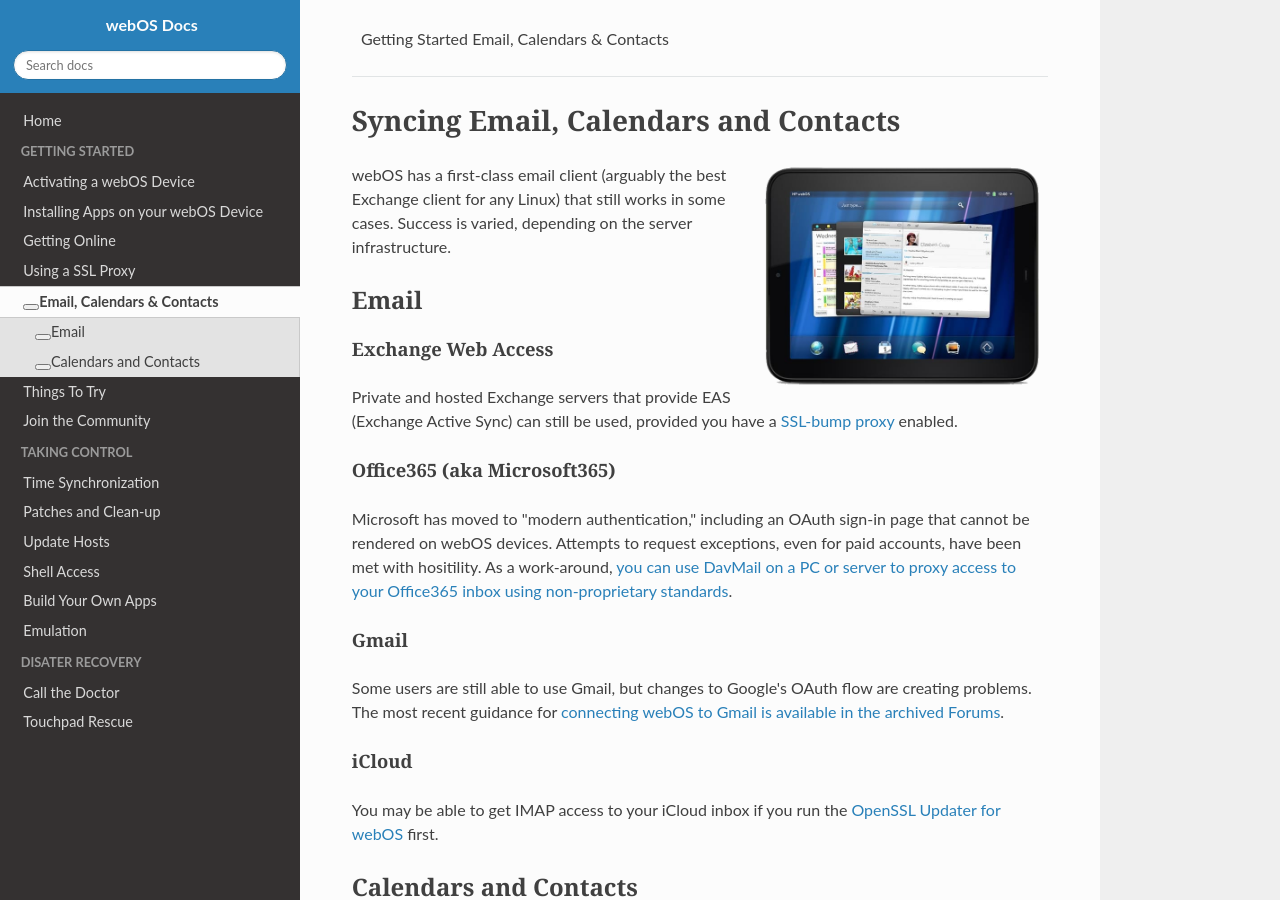
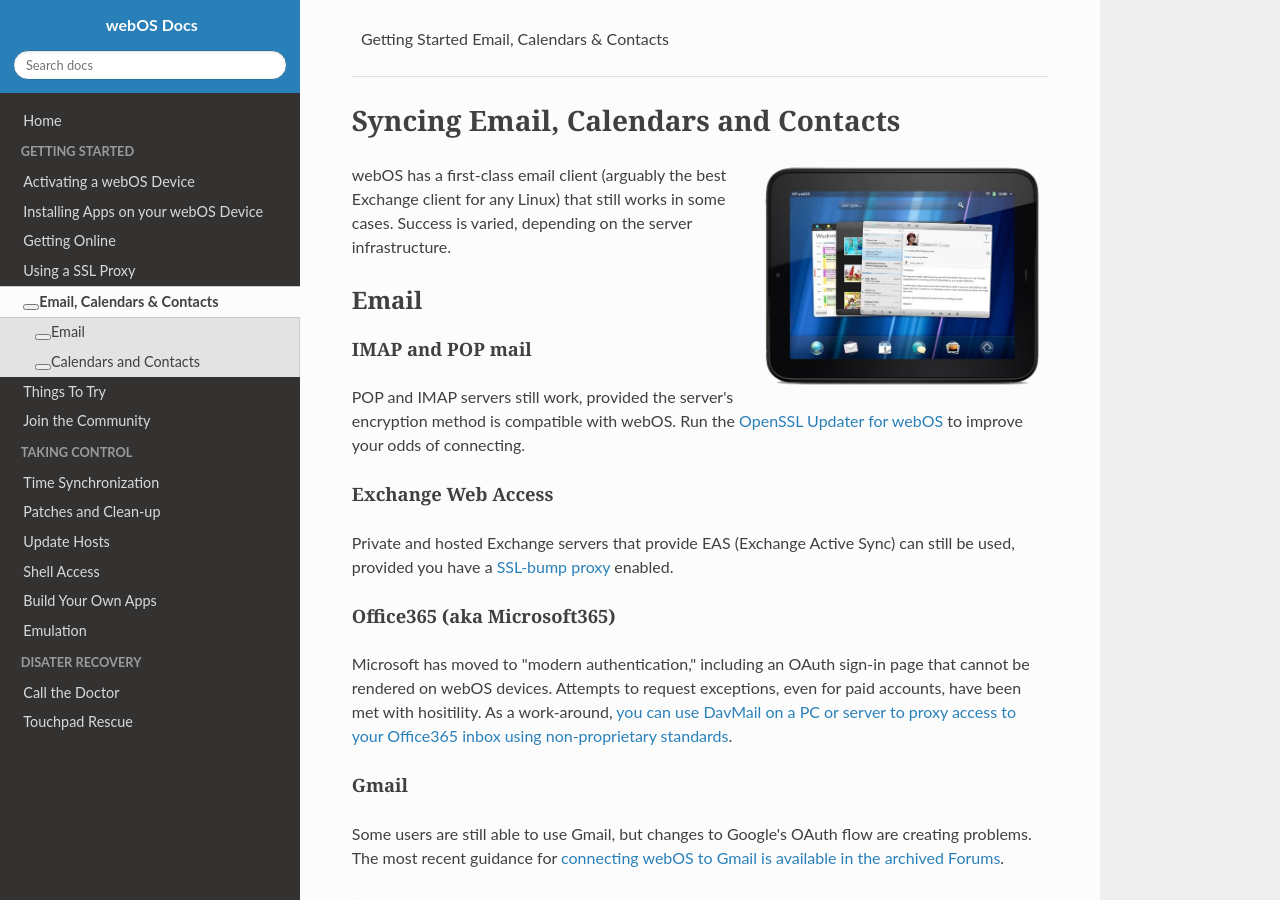
Before and after one commit to webOSArchive/webos-docs, an MkDocs documentation site: the page built from docs/email.md, in a window 1280 px wide and 900 px high. Built offline with MkDocs 1.6.1, drawn with Linux system fonts in a browser that asks for light colours; nearby versions of some CDN libraries; some web fonts are replaced; library files that are not in the unit come from our copies.

Commit message:
update imap info

```diff
--- a/docs/email.md
+++ b/docs/email.md
@@ -5,6 +5,10 @@
 webOS has a first-class email client (arguably the best Exchange client for any Linux) that still works in some cases. Success is varied, depending on the server infrastructure.
 
 ## Email
+
+#### IMAP and POP mail
+
+POP and IMAP servers still work, provided the server's encryption method is compatible with webOS. Run the [OpenSSL Updater for webOS](http://www.webosarchive.org/activation/org.webosinternals.openssl-updater_0.9.8-6_armv7.ipk) to improve your odds of connecting.
 
 #### Exchange Web Access
 
```
